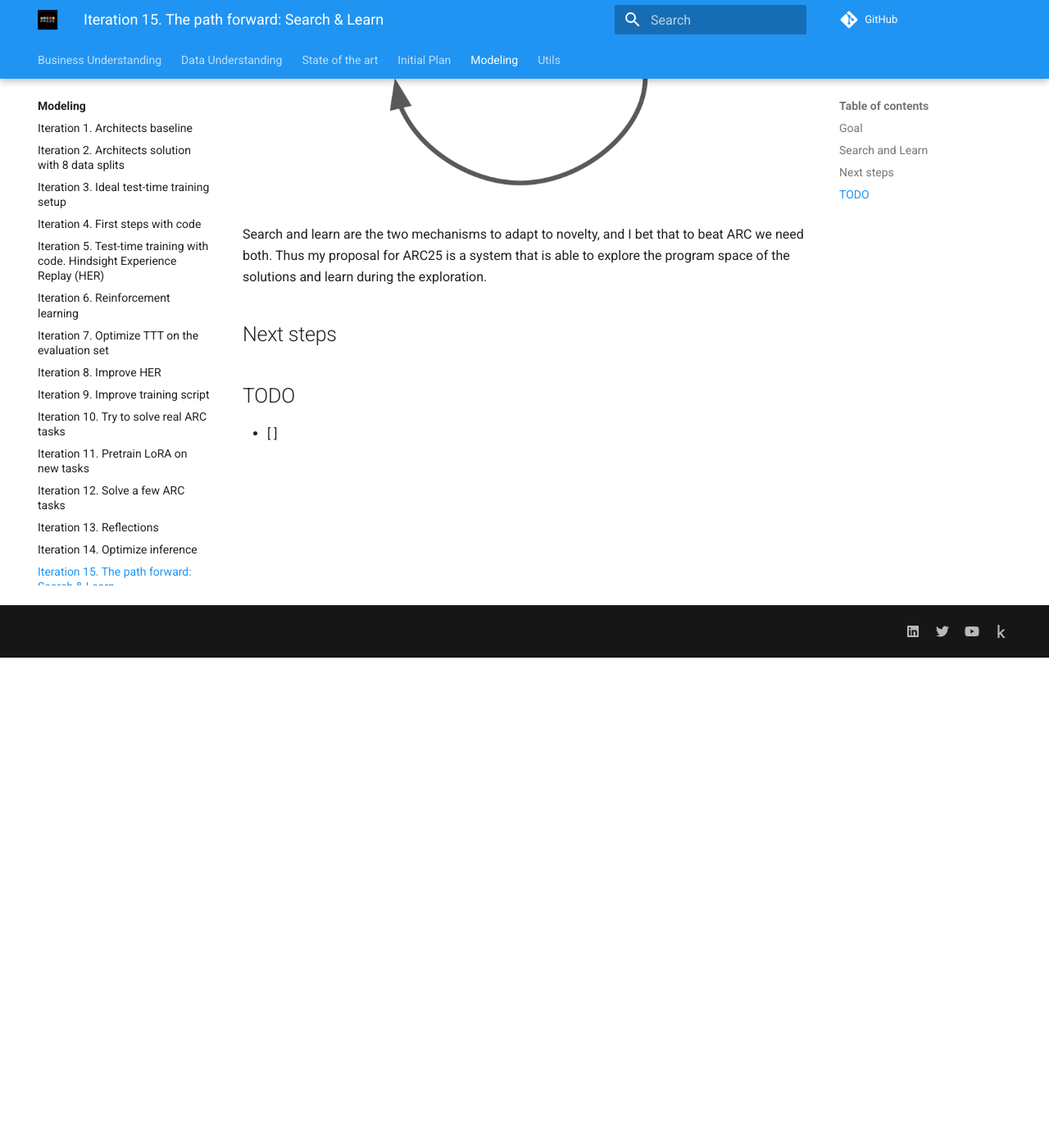
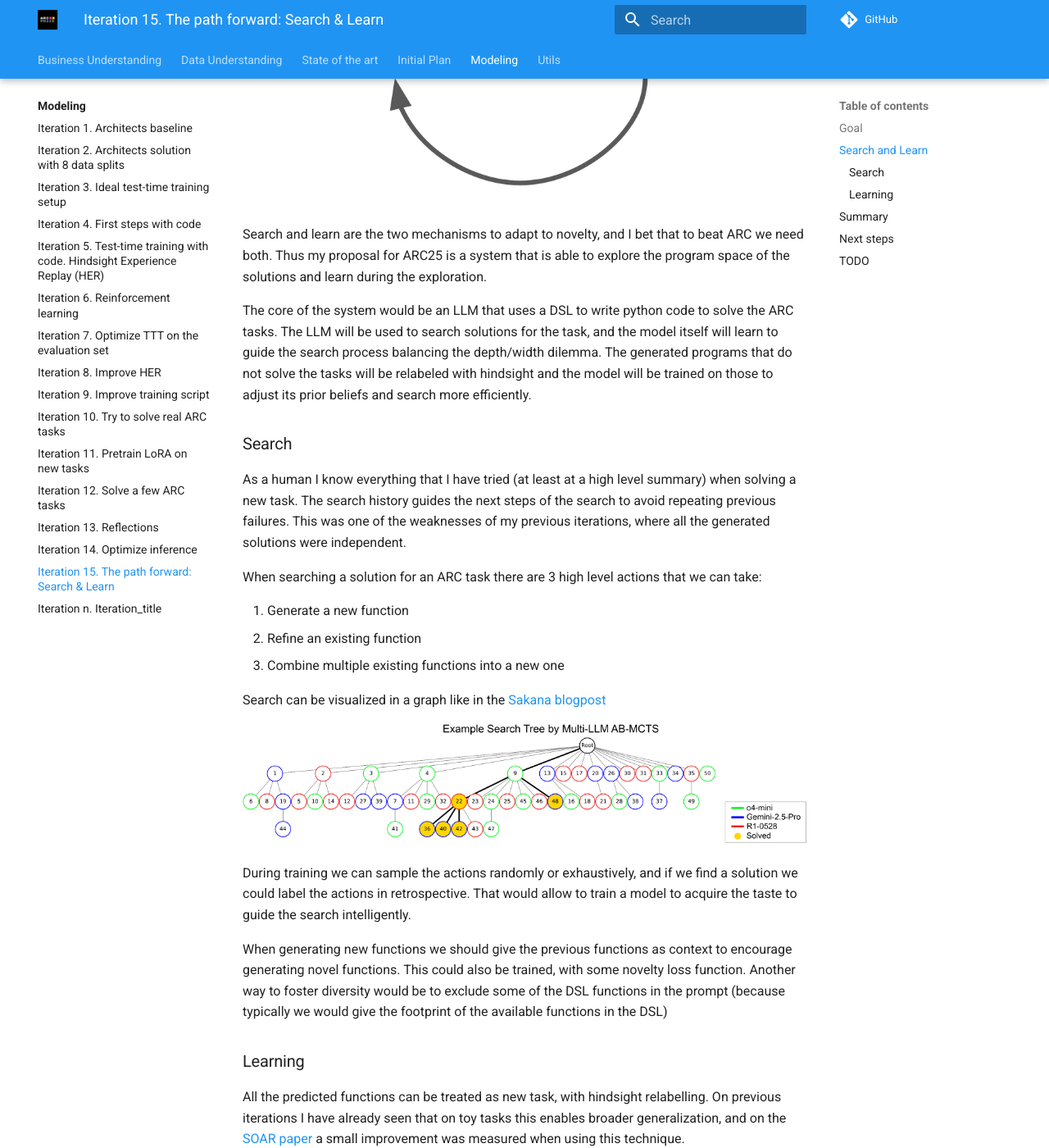
Before and after one commit to ironbar/arc25, an MkDocs documentation site: the page built from docs/modeling/Iteration_15_the_path_forward.md, in a window 1280 px wide and 1400 px high, scrolled down 598 px. Shown: the whole window at 82% size. Built offline with MkDocs 1.6.1 and Material for MkDocs 9.7.7, drawn with Linux system fonts in a browser that asks for light colours; comment, search, counter and statistics services are not loaded.

Commit message:
continue documenting the new approach

```diff
--- a/docs/modeling/Iteration_15_the_path_forward.md
+++ b/docs/modeling/Iteration_15_the_path_forward.md
@@ -23,6 +23,45 @@
 Thus my proposal for ARC25 is a system that is able to explore the program space of the solutions and
 learn during the exploration.
 
+The core of the system would be an LLM that uses a DSL to write python code to solve the ARC tasks. The LLM
+will be used to search solutions for the task, and the model itself will learn to guide the search
+process balancing the depth/width dilemma. The generated programs that do not solve the tasks will
+be relabeled with hindsight and the model will be trained on those to adjust its prior beliefs and
+search more efficiently.
+
+### Search
+
+As a human I know everything that I have tried (at least at a high level summary) when solving a new task.
+The search history guides the next steps of the search to avoid repeating previous failures. This was
+one of the weaknesses of my previous iterations, where all the generated solutions were independent.
+
+When searching a solution for an ARC task there are 3 high level actions that we can take:
+
+1. Generate a new function
+2. Refine an existing function
+3. Combine multiple existing functions into a new one
+
+Search can be visualized in a graph like in the [Sakana blogpost](https://sakana.ai/ab-mcts/)
+
+![alt text](res/1752754681401_image.png)
+
+During training we can sample the actions randomly or exhaustively, and if we find a solution we could
+label the actions in retrospective. That would allow to train a model to acquire the taste to guide
+the search intelligently.
+
+When generating new functions we should give the previous functions as context to encourage generating
+novel functions. This could also be trained, with some novelty loss function. Another way to foster diversity
+would be to exclude some of the DSL functions in the prompt (because typically we would give the footprint
+of the available functions in the DSL)
+
+### Learning
+
+All the predicted functions can be treated as new task, with hindsight relabelling. On previous iterations
+I have already seen that on toy tasks this enables broader generalization, and on the [SOAR paper](https://icml.cc/virtual/2025/poster/43499) a small
+improvement was measured when using this technique.
+
+## Summary
+
 ## Next steps
 
 ## TODO
```
Also changed, not shown: docs/modeling/res/1752754681401_image.png (added).
